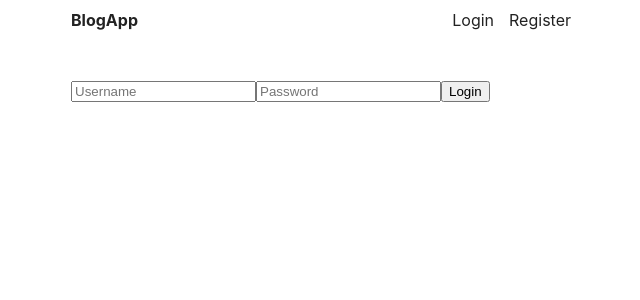
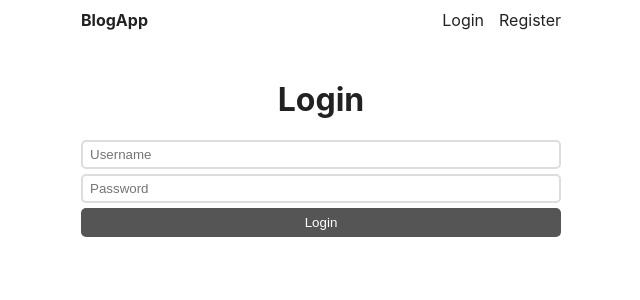
Before and after one commit to JeremyyyLiu/blog-app-client, a React (Create React App) app: page /login in a window 1280 px wide. Shown: the top 300 px of the page, without its empty margins (319-959 px from the left). Built offline with nearby package versions, Linux system fonts and the light colour scheme.

Commit message:
Add login/register page styles

```diff
--- a/src/App.css
+++ b/src/App.css
@@ -1,4 +1,8 @@
 /* Universal styles */
+* {
+  box-sizing: border-box;
+}
+
 body {
   color: #222;
 }
@@ -61,3 +65,33 @@
   margin: 10px 0;
   line-height: 1.4rem;
 }
+
+/* Login and Register page styles */
+form.login form.register {
+  max-width: 400px;
+  margin: 0 auto;
+}
+
+input {
+  display: block;
+  margin-bottom: 5px;
+  width: 100%;
+  padding: 5px 7px;
+  border: 2px solid #ddd;
+  border-radius: 5px;
+  background-color: #fff;
+}
+
+button {
+  width: 100%;
+  display: block;
+  background-color: #555;
+  border: 0;
+  color: #fff;
+  border-radius: 5px;
+  padding: 7px 0;
+}
+
+form h1 {
+  text-align: center;
+}
--- a/src/pages/LoginPage.js
+++ b/src/pages/LoginPage.js
@@ -1,6 +1,7 @@
 export default function LoginPage() {
   return (
-    <form action="">
+    <form className="login">
+      <h1>Login</h1>
       <input type="text" placeholder="Username" />
       <input type="password" placeholder="Password" />
       <button>Login</button>
--- a/src/pages/RegisterPage.js
+++ b/src/pages/RegisterPage.js
@@ -1,6 +1,7 @@
 export default function RegisterPage() {
   return (
-    <form action="">
+    <form className="register">
+      <h1>Register</h1>
       <input type="text" placeholder="Username" />
       <input type="password" placeholder="Password" />
       <button>Login</button>
```
